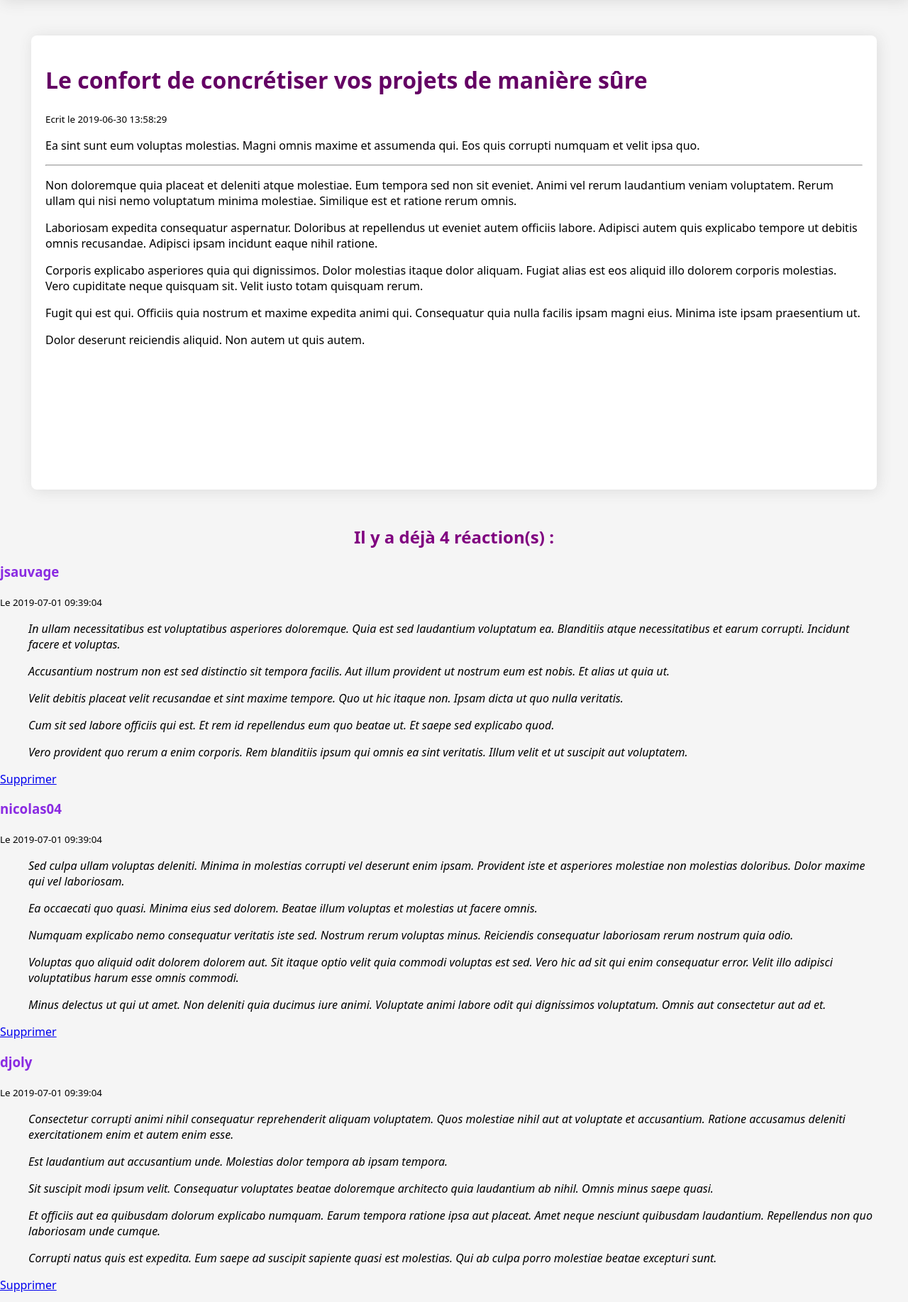
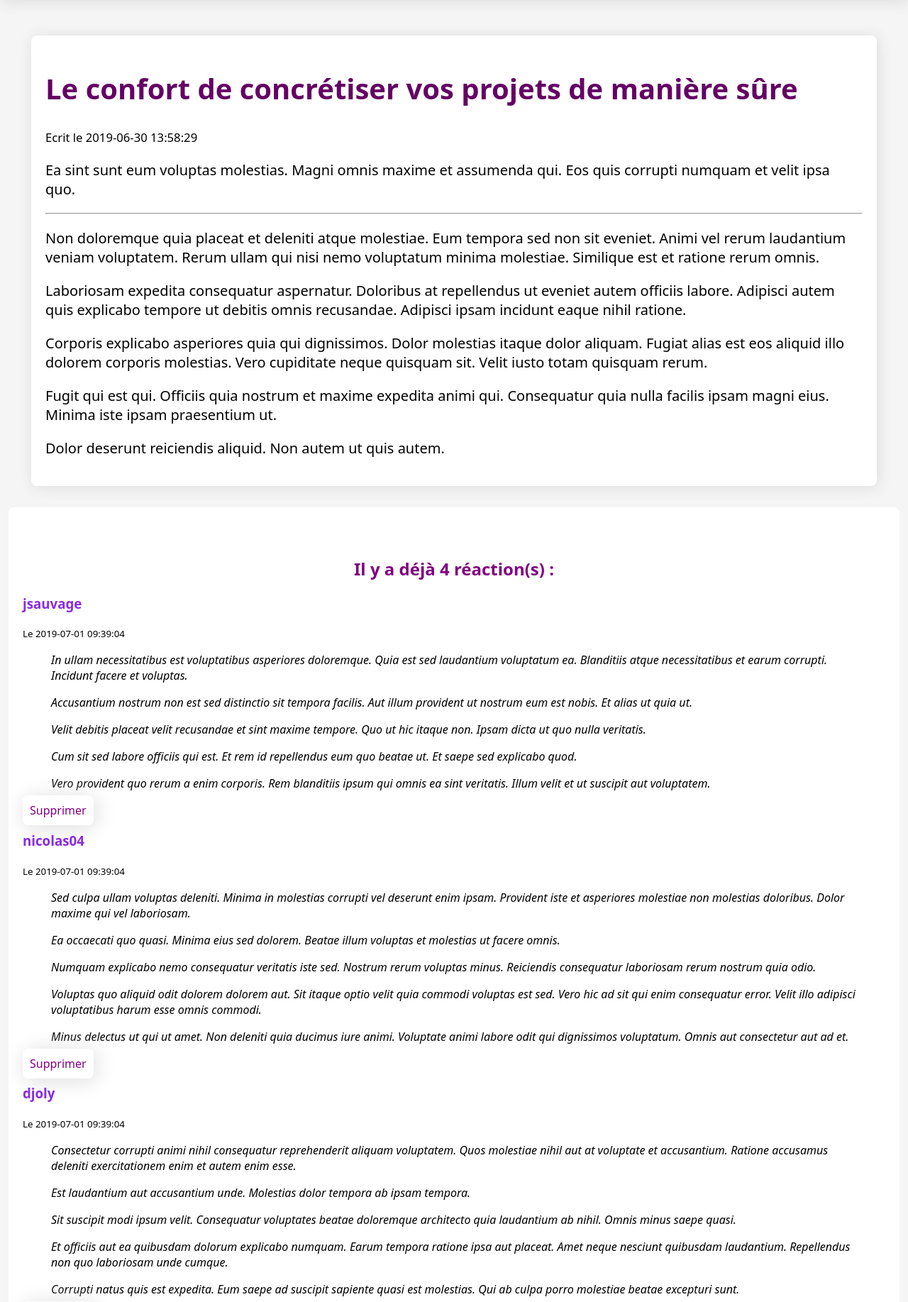
Before and after one commit to Seb88360/final, a PHP site: page /index.php?controller=article&task=show&id=130 in a window 1280 px wide. Shown: the part 102-1937 px from the top of the page at 71% size. Run offline with PHP 8.4, Linux system fonts and the light colour scheme; data comes from the database, SQL or seed files in the repository.

Commit message:
troisieme commit

```diff
--- a/templates/articles/show.html.php
+++ b/templates/articles/show.html.php
@@ -6,6 +6,7 @@
     <?= $article['content'] ?>
 </div>
 
+<div id="blocArticleComments">
     <?php if (count($commentaires) === 0) : ?>
         <h2 class='comm'>Il n'y a pas encore de commentaires pour cet article ... Soyez le premier !</h2>
     <?php else : ?>
@@ -16,9 +17,11 @@
             <blockquote>
                 <em><?= $commentaire['content'] ?></em>
             </blockquote>
-        <a href="index.php?controller=comment&task=delete?id=<?= $commentaire['id'] ?>" onclick="return window.confirm(`Êtes vous sûr de vouloir supprimer ce commentaire ?!`)">Supprimer</a>
+            <a id="button" href="index.php?controller=comment&task=delete?id=<?= $commentaire['id'] ?>" onclick="return window.confirm(`Êtes vous sûr de vouloir supprimer ce commentaire ?!`)">Supprimer</a>
         <?php endforeach ?>
     <?php endif ?>
+</div>
+
 
 <form action="index.php?controller=comment&task=insert" method="POST">
     <h3>Vous voulez réagir ? N'hésitez pas!</h3>
--- a/templates/layout.html.php
+++ b/templates/layout.html.php
@@ -12,7 +12,6 @@
 
 <header>
     <a href="index.php"><h1 id="h1Header">Blog-Enterprise</h1></a>
-
 </header>
 
 <body>
--- a/templates/style.css
+++ b/templates/style.css
@@ -70,12 +70,35 @@ h3{
 #blocArticleArticle{
     background-color: white;
     margin: auto;
+    font-size: 20px;
     border-radius: 8px;
     width: 90%;
     margin-bottom: 30px;
-    height: 600px;
     padding: 20px 20px;
     box-shadow: 2px 2px 20px rgb(220, 220, 220);
+}
+#blocArticleComments{
+    background-color: white;
+    margin: auto;
+    border-radius: 8px;
+    width: 95%;
+    margin-bottom: 30px;
+    padding: 20px 20px;
+    margin-bottom: 20px;
+}
+#button{
+    background-color: white;
+    color: purple;
+    text-decoration: none;
+    box-shadow: 3px 3px 30px rgb(220, 220, 220);
+    width: 20%;
+    border-radius: 8px;
+    padding: 10px 10px;
+}
+#button:hover{
+    background-color: purple;
+    color: white;
+    box-shadow: 3px 3px 30px rgb(220, 220, 220);
 }
 
 /* FORMULAIRE /ARTICLE *****************************************************************************/
```
Lines whose indentation alone changed are shown as unchanged.
